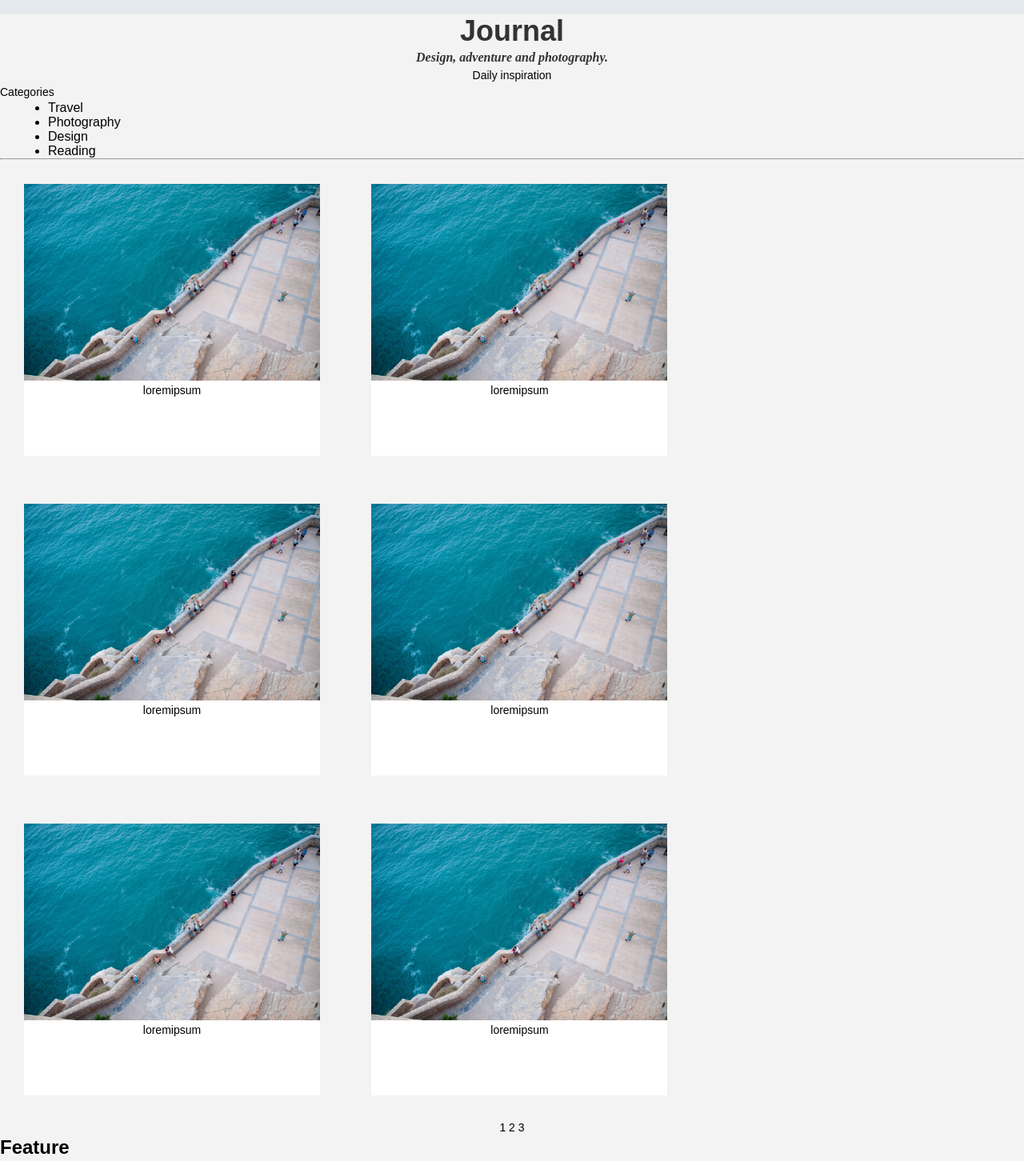
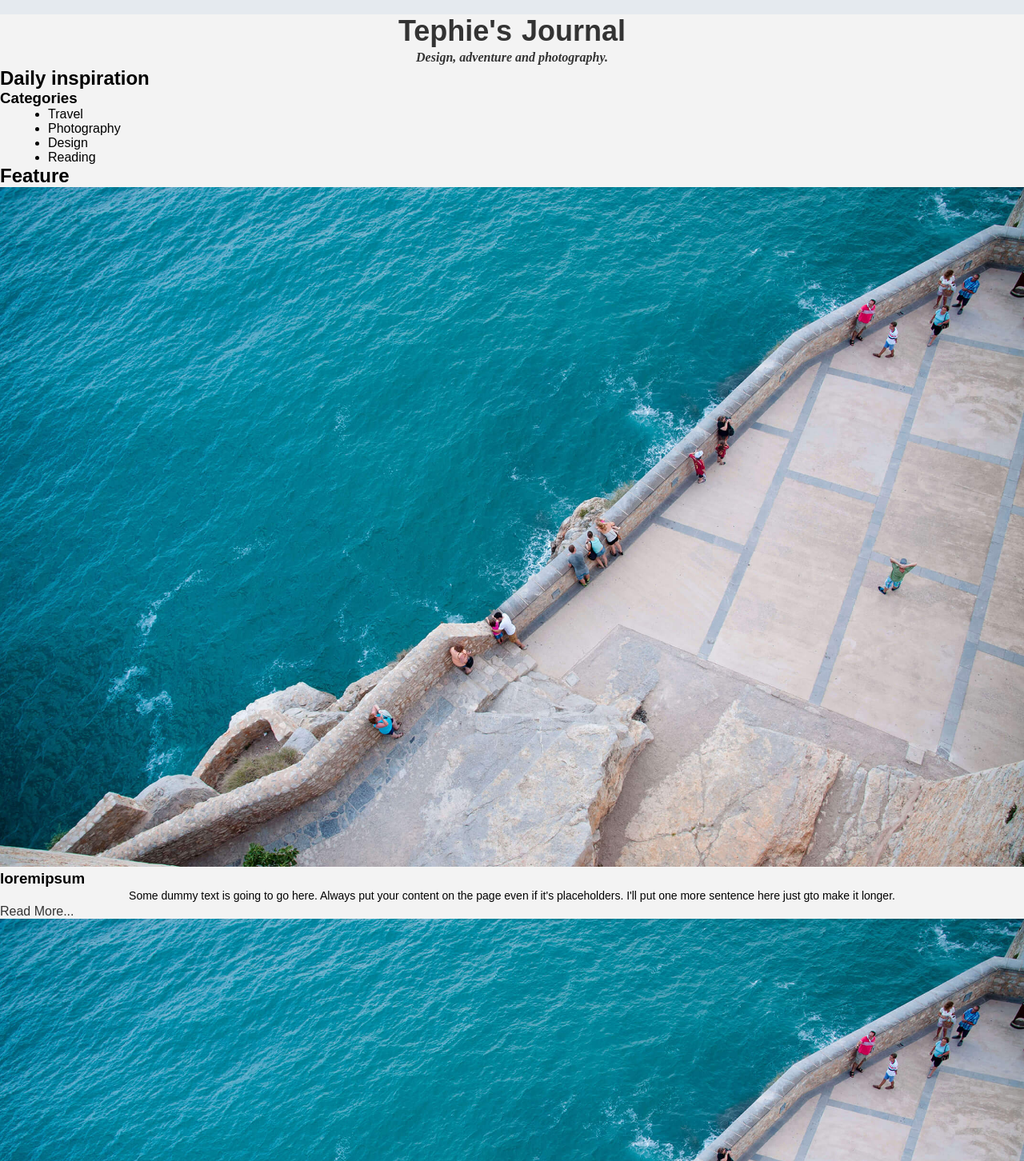
Before and after one commit to tephiechoza/tephiechoza.github.io, a plain HTML site: page unit_3/index.html in a window 1280 px wide. Shown: the part 85-1537 px from the top of the page at 80% size. Drawn offline with Linux system fonts and the light colour scheme.

Commit message:
Update index.html

```diff
--- a/unit_3/index.html
+++ b/unit_3/index.html
@@ -14,65 +14,87 @@
 		<p>Search</p>
 		<input type="search" id="blogsearch">
 	</header>
-
-	<main>
-		<h1>Journal</h1>
+	<section id="intro">
+		<h1>Tephie's Journal</h1>
 		<p id="slogan">Design, adventure and photography.</p>
-		<p>Daily inspiration</p>
-		<p id="categories">Categories
+	</section>
+	<section id="inspiration">
+		<h2>Daily inspiration</h2>
+		<h3 id="categories">Categories</h3>
 		<ul>
 			<li>Travel</li>
 			<li>Photography</li>
 			<li>Design</li>
 			<li>Reading</li>
 		</ul>
-		</p>
-	</main>
-
-	<hr>
-	<section>
-		<figure id="post1">
-			<img src="images/01-intro-image.jpg">
-			<figcaption>loremipsum </figcaption>
-		</figure>
-
-		<figure id="post2">
-			<img src="images/01-intro-image.jpg">
-			<figcaption>loremipsum</figcaption>
-		</figure>
-
-		<figure id="post3">
-			<img src="images/01-intro-image.jpg">
-			<figcaption>loremipsum</figcaption>
-		</figure>
-
-		<figure id="post4">
-			<img src="images/01-intro-image.jpg">
-				<figcaption>loremipsum</figcaption>
-		</figure>
-
-		<figure id="post5">
-			<img src="images/01-intro-image.jpg">
-			<figcaption>loremipsum</figcaption>
-		</figure>
-
-		<figure id="post6">
-			<img src="images/01-intro-image.jpg">
-			<figcaption>loremipsum</figcaption>
-		</figure>
 	</section>
-
-	<p> 1 2 3 </p>
-
-	<section>
+	<section id="feature">
 		<h2>Feature</h2>
-		<figure class="featurepost"></figure>
-		<figure class="featurepost2"></figure>
-		<figure class="featurepost3"></figure>
+		<article>
+			<a href="#"><img src="images/01-intro-image.jpg" alt="image placeholder"></a>
+			<h3>loremipsum </h3>
+			<p>Some dummy text is going to go here. Always put your content on the page even if it's placeholders. I'll put one more sentence here just gto make it longer.</p>
+			<a href="#">Read More...</a>
+		</article>
+		<article>
+			<a href="#"><img src="images/01-intro-image.jpg" alt="image placeholder"></a>
+			<h3>loremipsum </h3>
+			<p>Some dummy text is going to go here. Always put your content on the page even if it's placeholders. I'll put one more sentence here just gto make it longer.</p>
+			<a href="#">Read More...</a>
+		</article>
+		<article>
+			<a href="#"><img src="images/01-intro-image.jpg" alt="image placeholder"></a>
+			<h3>loremipsum </h3>
+			<p>Some dummy text is going to go here. Always put your content on the page even if it's placeholders. I'll put one more sentence here just gto make it longer.</p>
+			<a href="#">Read More...</a>
+		</article>
 	</section>
-
-
-	<footer><p> Lets talk <a href="mailto:tephiechoza@gmail.com">tephiechoza@gmail.com</a></p></footer>
-
+	<section id="excerpts">
+		<h2>Blog</h2>
+		<article>
+			<a href="#"><img src="images/01-intro-image.jpg" alt="image placeholder"></a>
+			<h3>loremipsum </h3>
+			<p>Some dummy text is going to go here. Always put your content on the page even if it's placeholders. I'll put one more sentence here just gto make it longer.</p>
+			<a href="#">Read More...</a>
+		</article>
+		<article>
+			<a href="#"><img src="images/01-intro-image.jpg" alt="image placeholder"></a>
+			<h3>loremipsum </h3>
+			<p>Some dummy text is going to go here. Always put your content on the page even if it's placeholders. I'll put one more sentence here just gto make it longer.</p>
+			<a href="#">Read More...</a>
+		</article>
+		<article>
+			<a href="#"><img src="images/01-intro-image.jpg" alt="image placeholder"></a>
+			<h3>loremipsum </h3>
+			<p>Some dummy text is going to go here. Always put your content on the page even if it's placeholders. I'll put one more sentence here just gto make it longer.</p>
+			<a href="#">Read More...</a>
+		</article>
+		<article>
+			<a href="#"><img src="images/01-intro-image.jpg" alt="image placeholder"></a>
+			<h3>loremipsum </h3>
+			<p>Some dummy text is going to go here. Always put your content on the page even if it's placeholders. I'll put one more sentence here just gto make it longer.</p>
+			<a href="#">Read More...</a>
+		</article>
+		<article>
+			<a href="#"><img src="images/01-intro-image.jpg" alt="image placeholder"></a>
+			<h3>loremipsum </h3>
+			<p>Some dummy text is going to go here. Always put your content on the page even if it's placeholders. I'll put one more sentence here just gto make it longer.</p>
+			<a href="#">Read More...</a>
+		</article>
+		<article>
+			<a href="#"><img src="images/01-intro-image.jpg" alt="image placeholder"></a>
+			<h3>loremipsum </h3>
+			<p>Some dummy text is going to go here. Always put your content on the page even if it's placeholders. I'll put one more sentence here just gto make it longer.</p>
+			<a href="#">Read More...</a>
+		</article>
+		<div class="pagination">
+			<a href="#">1</a>
+			<a href="#">2</a>
+			<a href="#">3</a>
+		</div>
+	</section>
+	<footer>
+		<p> Lets talk <a href="mailto:tephiechoza@gmail.com">tephiechoza@gmail.com</a></p>
+	</footer>
 </body>
 </html>
```
Lines whose indentation alone changed are shown as unchanged.
